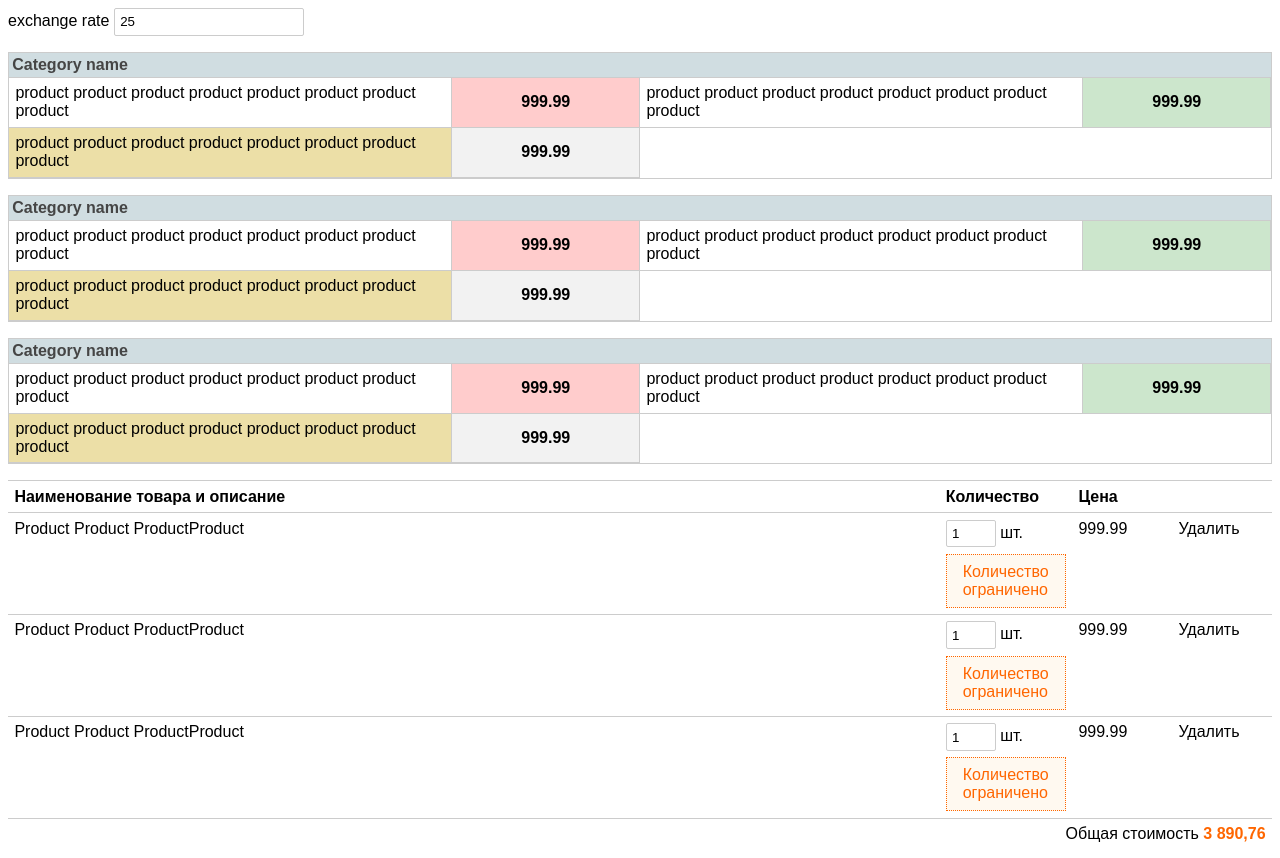
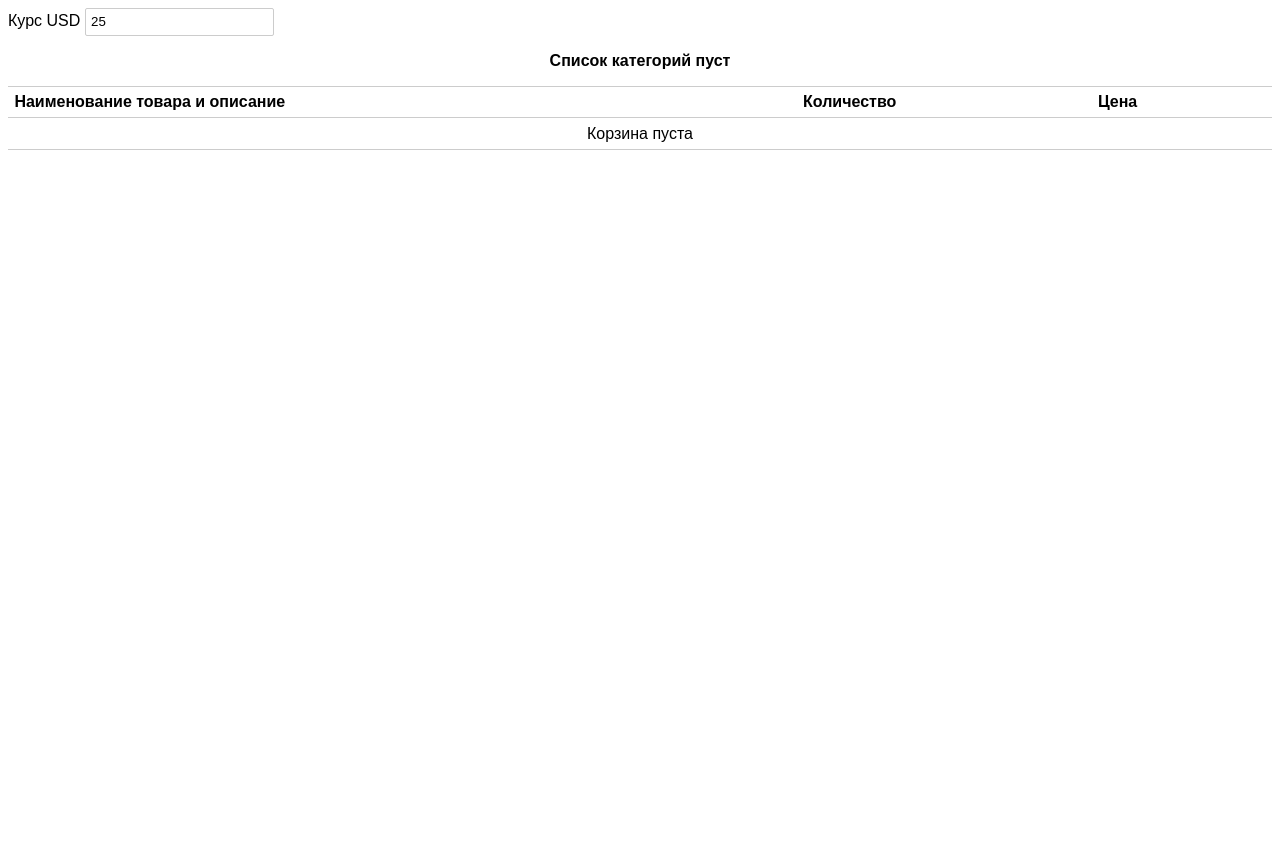
Before and after one commit to pavelgrin/js-svelte, a Svelte app: page / in a window 1280 px wide. After the commit the page ends 800 px from the top, so only its background shows below. Built offline with nearby package versions, Linux system fonts and the light colour scheme.

Commit message:
add empty state layouts

```diff
--- a/public/global.css
+++ b/public/global.css
@@ -1,5 +1,11 @@
 * {
+  margin: 0;
+  padding: 0;
   box-sizing: border-box;
+}
+
+body {
+  padding: 0.5em;
 }
 
 body, input, textarea, button {
--- a/src/App.svelte
+++ b/src/App.svelte
@@ -5,22 +5,79 @@ import { getLocalJSON } from './api';
 import ProductCategory from './components/ProductCategory.svelte';
 import Cart from './components/Cart.svelte';
 
-async function getData() {
-  const data = await getLocalJSON('/public/data/data.json');
-  return data;
+/**
+ * delay event processing until typing stops
+ *
+ * @param {Function} func
+ * @param {Number} ms - milliseconds
+ * @return Function
+ */
+function debounce(func, ms) {
+  let timer = null;
+
+  return (...args) => {
+    const onComplete = () => {
+      func.apply(this, args);
+      timer = null;
+    };
+
+    if (timer) clearTimeout(timer);
+    timer = setTimeout(onComplete, ms);
+  };
 }
 
-async function getNames() {
-  const data = await getLocalJSON('/public/data/names.json');
-  return data;
+/**
+ * get good list
+ *
+ * @param {Avoid}
+ * @return Array [error, data]
+ */
+async function getGoods() {
+  const res = await getLocalJSON('/public/data/data.json');
+  return res;
 }
 
-let error = null;
+/**
+ * get categories and good names
+ *
+ * @param {Avoid}
+ * @return Array [error, data]
+ */
+async function getNames() {
+  const res = await getLocalJSON('/public/data/names.json');
+  return res;
+}
 
-let exchangeRate = Math.floor(Math.random() * (81 - 20) + 20);
+/**
+ * change prices according to USD rate
+ * delayed recalculation
+*/
+const recalcPrices = debounce(() => {
+  //
+}, 300);
 
-let data = null;
-let names = null;
+/**
+ * handle JSON data and set a convenient format
+*/
+function prepareData() {
+  //
+}
+
+/*
+ * declare main variables
+ */
+const data = {
+  error: null,
+
+  // init random usd rate between 20 and 80
+  exchangeRate: Math.floor(Math.random() * (81 - 20) + 20),
+
+  goods: null,
+  names: null,
+
+  cartItemList: null,
+};
+
 
 /**
  * init app, get basic data or show any error
@@ -29,33 +86,39 @@ onMount(async () => {
   let dataErr = null;
   let namesErr = null;
 
-  [dataErr, data] = await getData();
-  [namesErr, names] = await getNames();
+  [dataErr, data.goods] = await getGoods();
+  [namesErr, data.names] = await getNames();
 
-  error = dataErr || namesErr;
+  data.error = dataErr || namesErr;
 
   setInterval(async () => {
-    [error, data] = await getData();
+    [data.error, data.goods] = await getGoods();
   }, 15000);
 
-  console.log(data);
-  console.log(names);
+  console.log(data.goods);
+  console.log(data.names);
 });
 </script>
 
 
-{#if error}
-  <div class="app__error">{ error.message }</div>
+{#if data.error}
+  <div class="app__error">{ data.error.message }</div>
 {:else}
   <div class="app__content">
     <div>
-      <label for="rate">exchange rate</label>
-      <input id="rate" type="text" bind:value="{exchangeRate}">
+      <label for="rate">Курс USD</label>
+      <input id="rate" type="text" bind:value="{data.exchangeRate}">
     </div>
 
-    <div class="app__categories"><ProductCategory /></div>
-    <div class="app__categories"><ProductCategory /></div>
-    <div class="app__categories"><ProductCategory /></div>
+    {#if true}
+      <div class="app__empty-categories">
+        <strong>Список категорий пуст</strong>
+      </div>
+    {:else}
+      <div><ProductCategory /></div>
+      <div><ProductCategory /></div>
+      <div><ProductCategory /></div>
+    {/if}
 
     <div><Cart /></div>
   </div>
@@ -63,12 +126,24 @@ onMount(async () => {
 
 <style type="text/scss">
 .app__error {
+  max-width: 1360px;
+  margin: 0 auto;
   padding: 0.4em;
   background-color: hsla(0, 100%, 50%, .2);
   color: red;
 }
 
+.app__content {
+  max-width: 1360px;
+  margin: 0 auto;
+}
+
 .app__content > div + div {
   margin-top: 1em;
 }
+
+.app__empty-categories {
+  width: 100%;
+  text-align: center;
+}
 </style>
--- a/src/components/Cart.svelte
+++ b/src/components/Cart.svelte
@@ -11,6 +11,9 @@
     </tr>
   </thead>
   <tbody>
+    {#if true}
+      <tr><td colspan="4" class="cart__empty">Корзина пуста</td></tr>
+    {:else}
       <tr>
         <td>Product Product ProductProduct</td>
         <td class="cart__quantity-cell">
@@ -23,7 +26,10 @@
             Количество ограничено
           </div>
         </td>
-      <td class="cart__price-cell">999.99</td>
+              <td class="cart__price-cell">
+          <strong>999.99 руб.</strong>
+          <span>/шт</span>
+        </td>
         <td class="cart__action-cell">Удалить</td>
       </tr>
       <tr>
@@ -38,7 +44,10 @@
             Количество ограничено
           </div>
         </td>
-      <td class="cart__price-cell">999.99</td>
+        <td class="cart__price-cell">
+          <strong>999.99 руб.</strong>
+          <span>/шт</span>
+        </td>
         <td class="cart__action-cell">Удалить</td>
       </tr>
       <tr>
@@ -53,7 +62,10 @@
             Количество ограничено
           </div>
         </td>
-      <td class="cart__price-cell">999.99</td>
+              <td class="cart__price-cell">
+          <strong>999.99 руб.</strong>
+          <span>/шт</span>
+        </td>
         <td class="cart__action-cell">Удалить</td>
       </tr>
       <tr>
@@ -65,6 +77,7 @@
           <strong>3 890,76</strong>
         </td>
       </tr>
+    {/if}
   </tbody>
 </table>
 
@@ -72,7 +85,7 @@
 table {
   width: 100%;
   border-collapse: collapse;
-  border-spacing: 3px;
+  border-spacing: 0px;
 }
 
 th, td {
@@ -84,10 +97,22 @@ th, td {
 }
 
 .cart__quantity-cell,
-.cart__price-cell,
 .cart__action-cell {
   width: 100px;
   min-width: 100px;
+}
+
+.cart__price-cell {
+  width: 200px;
+  min-width: 200px;
+}
+
+.cart__price-cell > *:first-child {
+  font-size: 1.1em;
+}
+
+.cart__action-cell {
+  text-align: right;
 }
 
 .cart__quantity-cell > * + * {
@@ -106,6 +131,11 @@ th, td {
   color: hsl(24, 100%, 50%);
 }
 
+.cart__empty {
+  text-align: center;
+  border-bottom: 1px solid hsl(0, 0%, 80%);
+}
+
 .cart__total {
   text-align: right;
 }
--- a/src/components/ProductCategory.svelte
+++ b/src/components/ProductCategory.svelte
@@ -1,6 +1,11 @@
 <div class="product-category">
   <div class="product-category__title">Category name</div>
   <div class="product-category__list">
+    {#if true}
+      <div class="product-category__empty">
+        Товары данной категории отсутствуют
+      </div>
+    {:else}
       <div class="product-category__item">
         <div>product product product product product product product product</div>
         <div data-increase>999.99</div>
@@ -18,6 +23,7 @@
         <div>product product product product product product product product</div>
         <div >999.99</div>
       </div>
+    {/if}
   </div>
 </div>
 
@@ -53,14 +59,17 @@
 }
 
 .product-category__item > *:first-child {
+  flex-grow: 1;
   padding: 0.4em;
 }
 .product-category__item > *:last-child {
+  flex-shrink: 0;
+
   display: flex;
   justify-content: center;
   align-items: center;
 
-  width: 200px;
+  width: 100px;
 
   padding: 0.4em;
   border-left: 1px solid hsl(0, 0%, 80%);
@@ -76,4 +85,9 @@
 .product-category__item > *:last-child[data-decrease] {
   background-color: hsla(120, 100%, 25%, .2);
 }
+
+.product-category__empty {
+  width: 100%;
+  text-align: center;
+}
 </style>
```
Also changed, not shown: 1 other file (tests, documents, lock files or other folders). Lines whose indentation alone changed are shown as unchanged.
